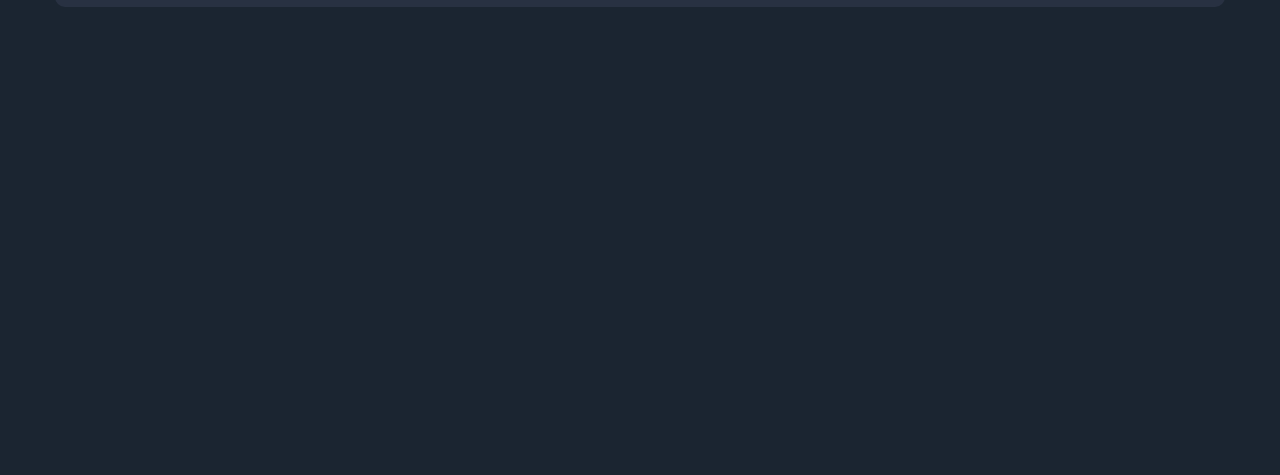
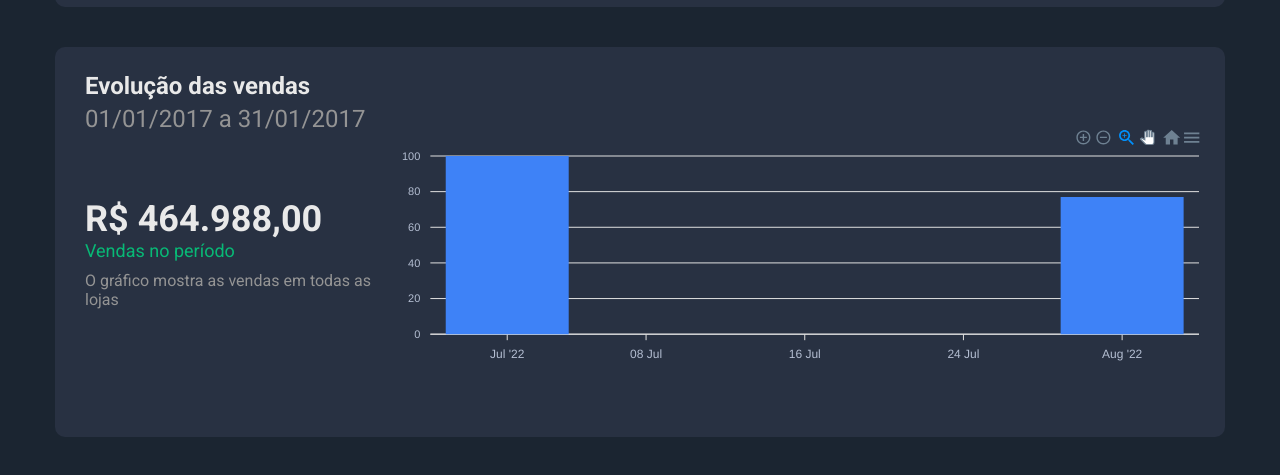
Before and after one commit to tiagogomes187/dssales, a React (Create React App) app in the folder front-web/: page / in a window 1280 px wide. Shown: the part 183-658 px from the top of the page. Built offline with nearby package versions, Linux system fonts and the light colour scheme.

Commit message:
Add SalesByDate component

```diff
--- a/front-web/package.json
+++ b/front-web/package.json
@@ -10,7 +10,9 @@
     "@types/node": "^16.11.41",
     "@types/react": "^18.0.14",
     "@types/react-dom": "^18.0.5",
+    "apexcharts": "^3.35.3",
     "react": "^18.2.0",
+    "react-apexcharts": "^1.4.0",
     "react-dom": "^18.2.0",
     "react-flatpickr": "^3.10.12",
     "react-scripts": "5.0.1",
--- a/front-web/src/App.tsx
+++ b/front-web/src/App.tsx
@@ -1,6 +1,7 @@
 import './App.css';
 import Header from './components/header';
 import Filter from './components/filter';
+import SalesByDate from './components/sales-by-date';
 
 function App() {
   return (
@@ -8,6 +9,7 @@
       <Header />
       <div className="app-container">
         <Filter />
+        <SalesByDate />
       </div>
     </>
   );
--- a/front-web/src/components/filter/styles.css
+++ b/front-web/src/components/filter/styles.css
@@ -12,7 +12,7 @@
 background-color: var(--secondary-color);
 color: var(--grey-light-50-color);
 font-size: 16px;
-border: 1px solid var(--grey-light-100-color);
+border: 1px solid var(--grey-light-150-color);
 border-radius: 10px;
 width: 250px;
 padding: 12px 5px 12px 20px;
--- /dev/null
+++ b/front-web/src/components/sales-by-date/helpers.ts
@@ -0,0 +1,52 @@
+import { ApexOptions } from 'apexcharts';
+
+export const chartOptions = {
+  legend: {
+    show: false
+  },
+  noData: {
+    text: 'Sem resultados',
+    align: 'center',
+    verticalAlign: 'middle',
+    offsetY: -15,
+    style: {
+      color: '#FFF',
+      fontSize: '18px',
+      fontFamily: 'Roboto, sans-serif'
+    }
+  },
+  chart: {
+    foreColor: '#b4bed2',
+    height: 240,
+    with: 1000
+  },
+  plotOptions: {
+    bar: {
+      horizontal: false,
+      columnWidth: '20%',
+      endingShape: 'rounded'
+    }
+  },
+  dataLabels: {
+    enabled: false
+  },
+  stroke: {
+    show: false
+  },
+  xaxis: {
+    type: 'datetime'
+  },
+  yaxis: {},
+  fill: {
+    opacity: 1,
+    colors: ['#3e82f7']
+  },
+  tooltip: {
+    theme: 'dark',
+    y: {
+      formatter: function (val: number) {
+        return `R$ ${val}`;
+      }
+    }
+  }
+} as ApexOptions;
--- /dev/null
+++ b/front-web/src/components/sales-by-date/index.tsx
@@ -0,0 +1,45 @@
+import ReactApexChart from 'react-apexcharts';
+import { chartOptions } from './helpers';
+import './styles.css';
+
+const initialData = [
+  {
+    x: '2022-07-01',
+    y: 100
+  },
+  {
+    x: '2022-08-01',
+    y: 77
+  }
+];
+
+function SalesByDate() {
+  return (
+    <div className="sales-by-date-container base-card">
+      <div>
+        <h4 className="sales-by-date-title">Evolução das vendas</h4>
+        <span className="sales-by-date-period">01/01/2017 a 31/01/2017</span>
+      </div>
+      <div className="sales-by-date-data">
+        <div className="sales-by-date-data-container">
+          <h2 className="sales-by-date-quantity">R$ 464.988,00</h2>
+          <span className="sales-by-date-quantity-label">Vendas no período</span>
+          <span className="sales-by-date-quantity-description">
+            O gráfico mostra as vendas em todas as lojas
+          </span>
+        </div>
+        <div className="sales-by-date-chart">
+          <ReactApexChart
+            options={chartOptions}
+            series={[{ name: 'vendas', data: initialData }]}
+            type="bar"
+            height={240}
+            width="100%"
+          />
+        </div>
+      </div>
+    </div>
+  );
+}
+
+export default SalesByDate;
--- /dev/null
+++ b/front-web/src/components/sales-by-date/styles.css
@@ -0,0 +1,42 @@
+.sales-by-date-container {
+  height: 390px;
+  padding: 25px 15px 50px 30px;
+}
+
+.sales-by-date-title {
+  font-size: 24px;
+  color: var(--grey-light);
+  margin-bottom: 5px;
+}
+
+.sales-by-date-period {
+  font-size: 24px;
+  color: var(--grey-light-100-color);
+}
+
+.sales-by-date-data{
+  height: 240px;
+  display: flex;
+  align-items: center;
+  justify-content: space-between;
+}
+
+.sales-by-date-quantity {
+  font-size: 36px;
+  color: var(--light-color);
+}
+
+.sales-by-date-quantity-label {
+  color: var(--green-color);
+  font-size: 18px;
+  display: block;
+  margin-bottom: 10px;
+}
+
+.sales-by-date-quantity-description {
+  color: var(--grey-light-100-color);
+}
+
+.sales-by-date-chart{
+  width: 890px;
+}
--- a/front-web/src/index.css
+++ b/front-web/src/index.css
@@ -5,9 +5,12 @@
 :root {
   --primary-color: #283142;
   --secondary-color: #1b2531;
-  --light-color: #e9e9e9;
+  --light-color: #E9E9E9;
   --grey-light-50-color: #9AAABE;
-  --grey-light-100-color: #384459;
+  --grey-light-100-color: #949494;
+  --grey-light-150-color: #384459;
+  --green-color: #08B976;
+
 }
 
 body {
--- a/front-web/tsconfig.json
+++ b/front-web/tsconfig.json
@@ -1,10 +1,12 @@
 {
   "compilerOptions": {
+    "baseUrl": "./src",
     "target": "es5",
     "lib": [
       "dom",
       "dom.iterable",
       "esnext"
+
     ],
     "allowJs": true,
     "skipLibCheck": true,
@@ -21,6 +23,6 @@
     "jsx": "react-jsx"
   },
   "include": [
-    "src"
+    ["src/**/*"]
   ]
 }
```
Also changed, not shown: 1 other file (tests, documents, lock files or other folders).
